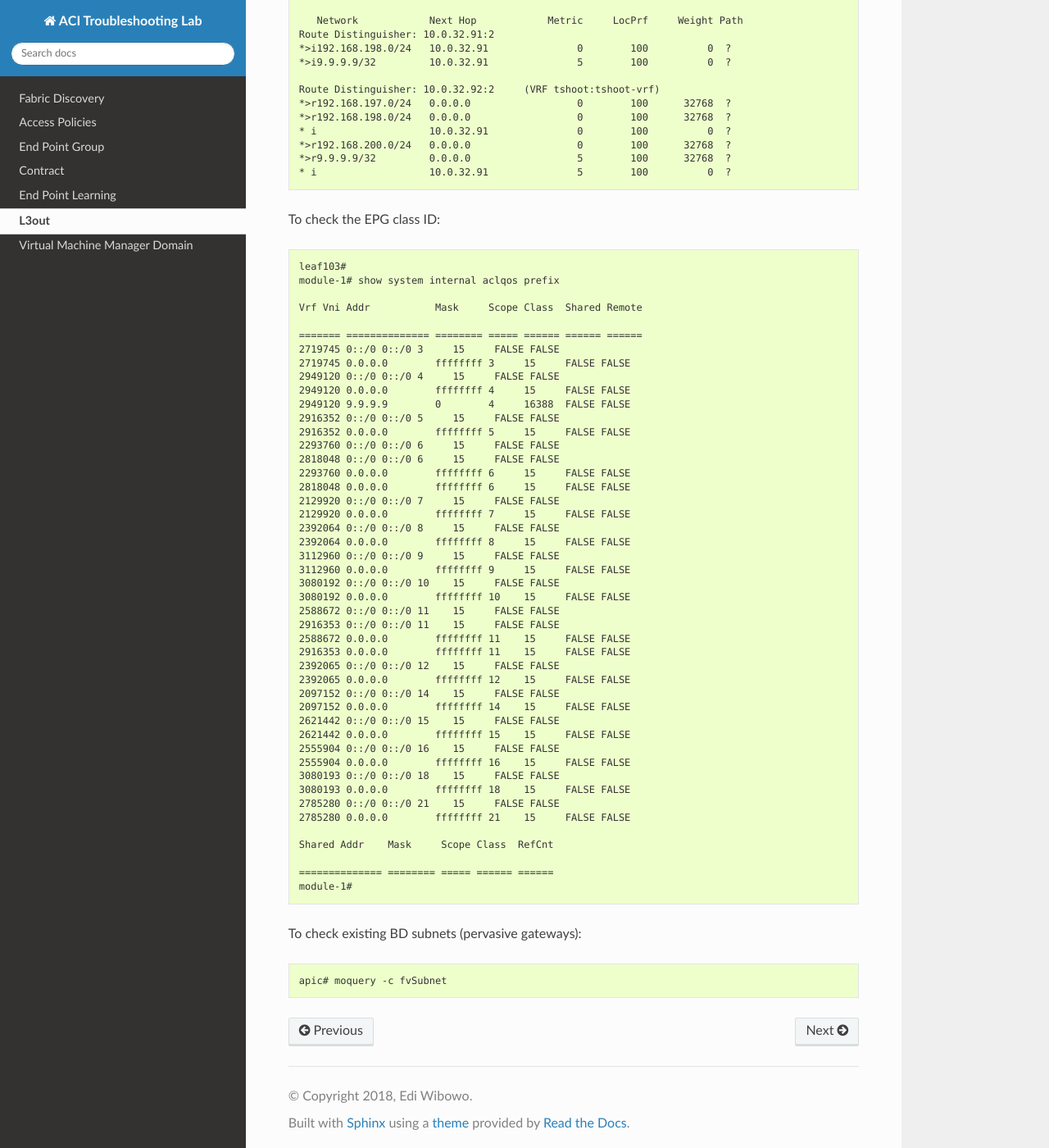
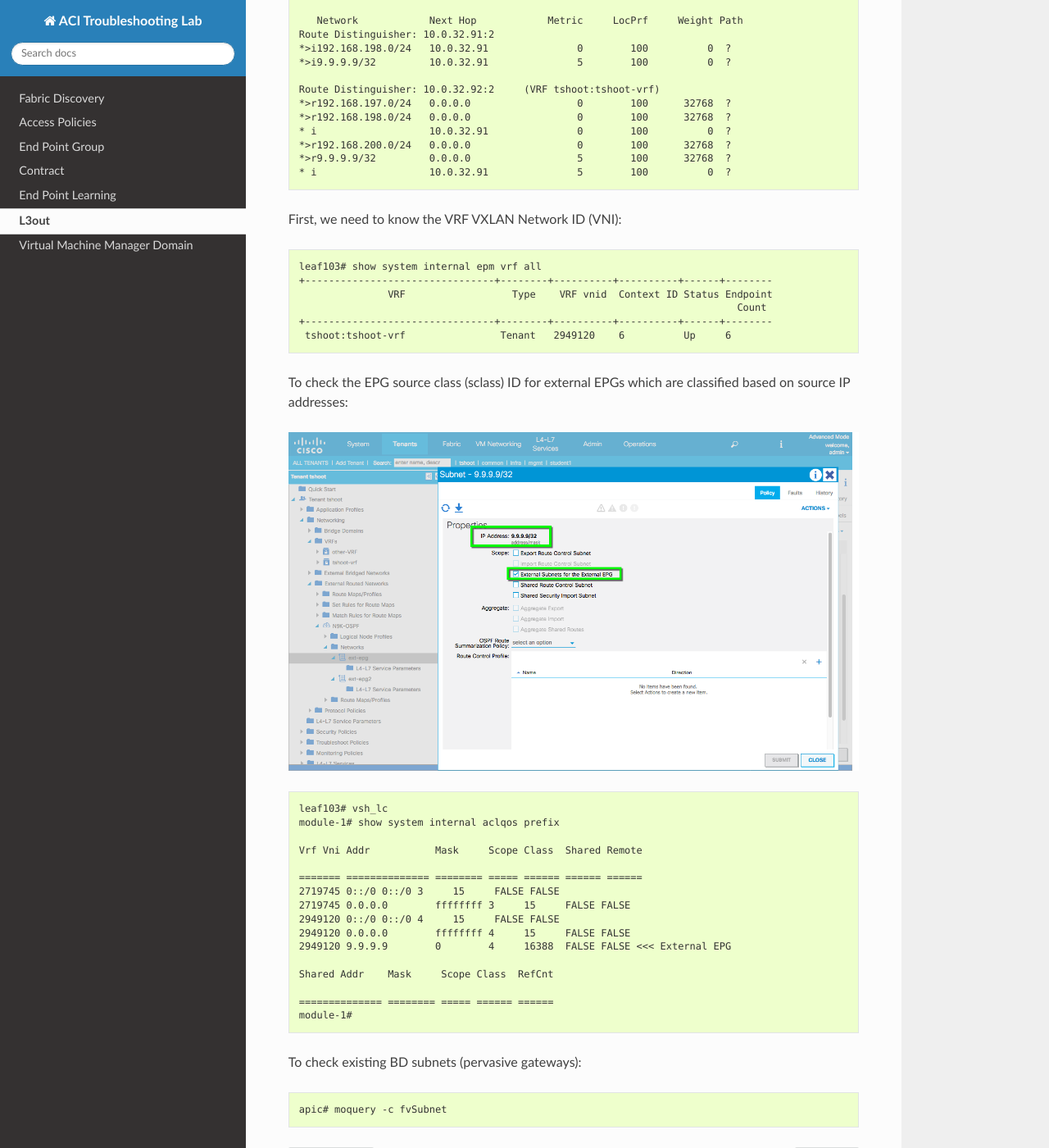
Before and after one commit to ewibowo/aci-troubleshooting-lab, a Sphinx documentation site: the page built from source/l3out.rst, in a window 1280 px wide and 1400 px high, scrolled down 803 px. Shown: the whole window at 82% size. Built offline with Sphinx 7.4.7 and the Read the Docs theme 2.0.0, drawn with Linux system fonts in a browser that asks for light colours.

```diff
--- a/source/ep-learning.rst
+++ b/source/ep-learning.rst
@@ -6,6 +6,7 @@
    :alt: End Point and Routing Tables
 
 In ACI, the lookup is done in this order:
+
 #. L2 EP table
 #. If it is a routed traffic, L3 EP table
 #. If not found in the L3 EP table, routing table
--- a/source/l3out.rst
+++ b/source/l3out.rst
@@ -48,11 +48,27 @@
 	*>r9.9.9.9/32         0.0.0.0                  5        100      32768  ?
 	* i                   10.0.32.91               5        100          0  ?
 
-To check the EPG class ID:
+
+First, we need to know the VRF VXLAN Network ID (VNI):
 
 .. code-block:: console
 
-	leaf103#
+	leaf103# show system internal epm vrf all
+	+--------------------------------+--------+----------+----------+------+--------
+	               VRF                  Type    VRF vnid  Context ID Status Endpoint
+	                                                                          Count
+	+--------------------------------+--------+----------+----------+------+--------
+	 tshoot:tshoot-vrf                Tenant   2949120    6          Up     6
+
+To check the EPG source class (sclass) ID for external EPGs which are classified based on source IP addresses:
+
+.. image:: external-epg.png
+   :width: 700px
+   :alt: External EPG
+
+.. code-block:: console
+
+	leaf103# vsh_lc
 	module-1# show system internal aclqos prefix
 
 	Vrf Vni Addr           Mask     Scope Class  Shared Remote
@@ -62,37 +78,7 @@
 	2719745 0.0.0.0        ffffffff 3     15     FALSE FALSE
 	2949120 0::/0 0::/0 4     15     FALSE FALSE
 	2949120 0.0.0.0        ffffffff 4     15     FALSE FALSE
-	2949120 9.9.9.9        0        4     16388  FALSE FALSE
-	2916352 0::/0 0::/0 5     15     FALSE FALSE
-	2916352 0.0.0.0        ffffffff 5     15     FALSE FALSE
-	2293760 0::/0 0::/0 6     15     FALSE FALSE
-	2818048 0::/0 0::/0 6     15     FALSE FALSE
-	2293760 0.0.0.0        ffffffff 6     15     FALSE FALSE
-	2818048 0.0.0.0        ffffffff 6     15     FALSE FALSE
-	2129920 0::/0 0::/0 7     15     FALSE FALSE
-	2129920 0.0.0.0        ffffffff 7     15     FALSE FALSE
-	2392064 0::/0 0::/0 8     15     FALSE FALSE
-	2392064 0.0.0.0        ffffffff 8     15     FALSE FALSE
-	3112960 0::/0 0::/0 9     15     FALSE FALSE
-	3112960 0.0.0.0        ffffffff 9     15     FALSE FALSE
-	3080192 0::/0 0::/0 10    15     FALSE FALSE
-	3080192 0.0.0.0        ffffffff 10    15     FALSE FALSE
-	2588672 0::/0 0::/0 11    15     FALSE FALSE
-	2916353 0::/0 0::/0 11    15     FALSE FALSE
-	2588672 0.0.0.0        ffffffff 11    15     FALSE FALSE
-	2916353 0.0.0.0        ffffffff 11    15     FALSE FALSE
-	2392065 0::/0 0::/0 12    15     FALSE FALSE
-	2392065 0.0.0.0        ffffffff 12    15     FALSE FALSE
-	2097152 0::/0 0::/0 14    15     FALSE FALSE
-	2097152 0.0.0.0        ffffffff 14    15     FALSE FALSE
-	2621442 0::/0 0::/0 15    15     FALSE FALSE
-	2621442 0.0.0.0        ffffffff 15    15     FALSE FALSE
-	2555904 0::/0 0::/0 16    15     FALSE FALSE
-	2555904 0.0.0.0        ffffffff 16    15     FALSE FALSE
-	3080193 0::/0 0::/0 18    15     FALSE FALSE
-	3080193 0.0.0.0        ffffffff 18    15     FALSE FALSE
-	2785280 0::/0 0::/0 21    15     FALSE FALSE
-	2785280 0.0.0.0        ffffffff 21    15     FALSE FALSE
+	2949120 9.9.9.9        0        4     16388  FALSE FALSE <<< External EPG
 
 	Shared Addr    Mask     Scope Class  RefCnt
 
```
Also changed, not shown: source/contract.rst (+7 -0 lines), source/vmm.rst (+9 -0 lines), source/apic-vcenter.jpg (added), source/eptable-rib.png, source/external-epg.png (added), source/vrf-enforced.png (added).
